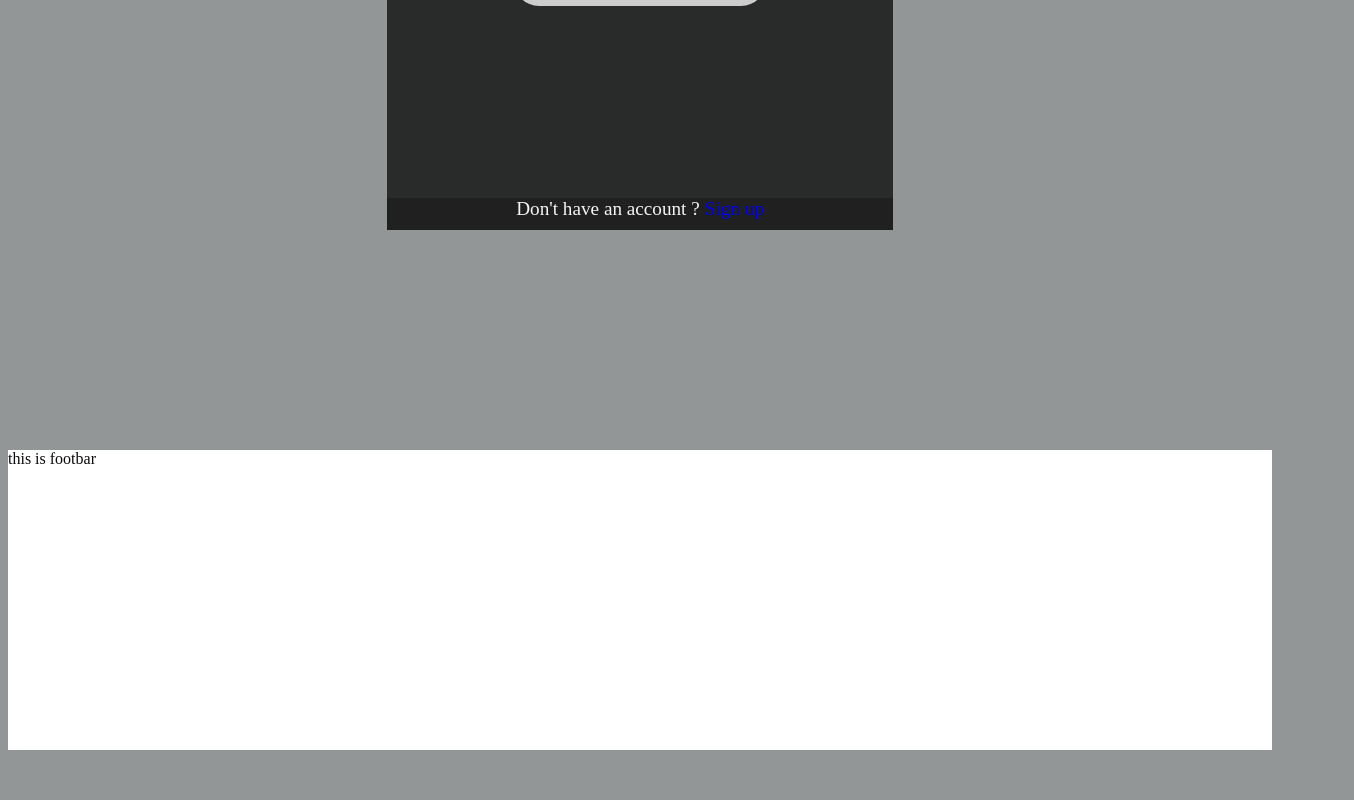
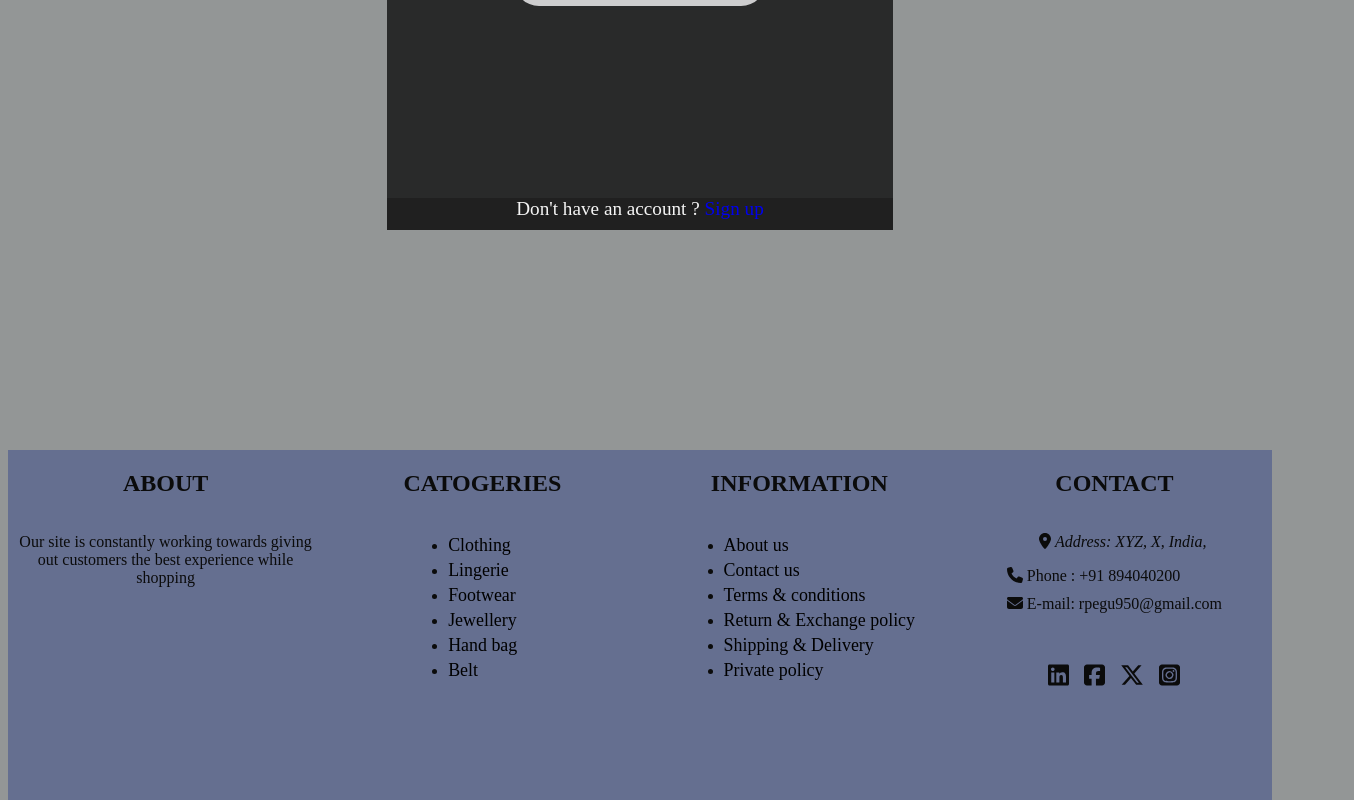
Before and after one commit to RakeshPegu/E-commece-mod, a React (Vite) app in the folder client/my-react-app/: page /login in a window 1280 px wide. Shown: the part 405-1205 px from the top of the page, 1354 px wide, since content can reach past the window. Before the commit the page ends 1155 px from the top, so only its background shows below. Built offline with nearby package versions, Linux system fonts and the light colour scheme.

Commit message:
added the  footer

```diff
--- /dev/null
+++ b/client/my-react-app/src/components/Footer/Footer.jsx
@@ -0,0 +1,63 @@
+import React from 'react';
+import './footer.scss';
+import { FontAwesomeIcon } from '@fortawesome/react-fontawesome';
+import { faFacebook, faXTwitter, faLinkedin, faSquareFacebook, faSquareInstagram } from '@fortawesome/free-brands-svg-icons';
+import { library } from '@fortawesome/fontawesome-svg-core';
+import { faS, fas } from '@fortawesome/free-solid-svg-icons';
+
+library.add(fas, faS, faSquareFacebook, faLinkedin, faXTwitter, faSquareInstagram)
+const Footer = () => {
+  return (
+    <div className="footer">
+
+     <div className="box1">
+        <h2>ABOUT</h2>
+       <p> Our site is constantly working towards  giving out customers the best experience while shopping</p>
+      </div>
+      <div className="box2">
+        <h2>CATOGERIES</h2>
+        <ul>
+            <li><a href='#'>Clothing</a></li>
+            <li><a href='#'>Lingerie</a></li>
+            <li><a href='#'>Footwear</a></li>
+            <li><a href='#'>Jewellery</a></li>
+            <li> <a href='#'>Hand bag</a></li>
+            <li><a href='#'>Belt</a></li>
+        </ul>
+      </div>
+      <div className="box3">
+        <h2>INFORMATION</h2>
+        <ul>
+            <li> <a href='#'>About us</a></li>
+            <li><a href='#'>Contact us</a></li>
+            <li><a href='#'>Terms & conditions</a></li>
+            <li><a href='#'>Return & Exchange policy</a></li>
+            <li><a href='#'>Shipping & Delivery</a></li>
+            <li><a href='#'>Private policy</a></li>
+        </ul>
+      </div>
+      <div className="box4">
+        <h2>CONTACT </h2>
+         <address>
+          <p><FontAwesomeIcon icon="fa-solid fa-location-dot" /> Address: XYZ, X, India,</p>
+         </address>
+         <div className="contact">
+         <span><FontAwesomeIcon icon="fa-solid fa-phone" /> Phone : +91 894040200</span>
+         <sp><FontAwesomeIcon icon="fa-solid fa-envelope" /> E-mail: rpegu950@gmail.com</sp>
+         </div>
+
+         <div className="logo">
+         <FontAwesomeIcon icon="fa-brands fa-linkedin" />
+         <FontAwesomeIcon icon="fa-brands fa-square-facebook" />
+         <FontAwesomeIcon icon="fa-brands fa-x-twitter" />
+         <FontAwesomeIcon icon="fa-brands fa-square-instagram" />
+
+         </div>
+
+      </div>
+    </div>
+
+  );
+};
+
+export default Footer;
--- /dev/null
+++ b/client/my-react-app/src/components/Footer/footer.scss
@@ -0,0 +1,96 @@
+.footer{
+    background: rgb(101, 111, 144);
+    display: flex;
+    height: 350px;
+    right: 0px;
+    left: 0px;
+    width: 100%;
+    flex-direction: row;
+    a{
+        color: black;
+        font-size: 1.12em;
+        &:hover{
+          color: rgb(18, 58, 58);
+        }
+    }
+    ul{
+        li{
+            padding: 2px 0px;
+        }
+    }
+
+
+    .box1{
+
+        flex: 1;
+        display: flex;
+        align-items: center;
+        flex-direction: column;
+        p{
+
+            text-align: center;
+
+        }
+
+    }
+    .box2{
+        flex: 1;
+
+        display: flex;
+        align-items: center;
+        flex-direction: column;
+        ul{
+
+            width: 100%;
+            display: flex;
+            flex-direction: column;
+            justify-content: center;
+            margin-left: 210px;
+
+
+        }
+
+    }
+    .box3{
+        flex: 1;
+
+        display: flex;
+        align-items: center;
+        flex-direction: column;
+
+
+
+    }
+    .box4{
+        flex: 1;
+
+        display: flex;
+        align-items: center;
+        flex-direction: column;
+        .logo{
+            margin-top: 10px;
+
+            width: 100%;
+            display: flex;
+            flex-direction: row;
+            justify-content: center;
+            margin-top: 50px;
+            gap: 15px;
+            font-size: 1.5em;
+        }
+        address{
+
+            width: 100%;
+            margin-left: 165px;
+
+        }
+        .contact{
+
+            display: flex;
+            flex-direction: column;
+            gap: 10px;
+        }
+
+    }
+
+}
--- a/client/my-react-app/src/components/Layout/Layout.jsx
+++ b/client/my-react-app/src/components/Layout/Layout.jsx
@@ -4,6 +4,7 @@ import { Outlet, useNavigate } from 'react-router-dom';
 import Navbar from '../Navbar/Navbar';
 import { AuthContext } from '../Context/Context';
 import AdminNavbar from '../../Admin/AdminNavbar/AdminNavbar';
+import Footer from '../Footer/Footer';
 
 const Layout = () => {
   return (
@@ -15,7 +16,7 @@ const Layout = () => {
         <Outlet/>
       </div>
       <div className="foot">
-        this is footbar
+        <Footer/>
       </div>
     </div>
   );
@@ -42,7 +43,7 @@ const RequiredAuthentication = ()=>{
         <Outlet/>
       </div>
       <div className="foot">
-        this is footbar
+        <Footer/>
       </div>
     </div>);
 
@@ -70,7 +71,7 @@ const RequiredAdmin = ()=>{
         <Outlet/>
       </div>
       <div className="foot">
-        this is footbar
+        <Footer/>
       </div>
     </div>
 
--- a/client/my-react-app/src/components/Layout/layout.scss
+++ b/client/my-react-app/src/components/Layout/layout.scss
@@ -14,11 +14,6 @@ body{
             margin-top: 55px;
             overflow: hidden;
         }
-        .foot{
-            height: 300px;
-            background-color: white;
-            right: 0px;
-            left: 0px;
-        }
+
     }
 }
```
Also changed, not shown: package.json (+9 -6 lines), 1 other file (tests, documents, lock files or other folders).
